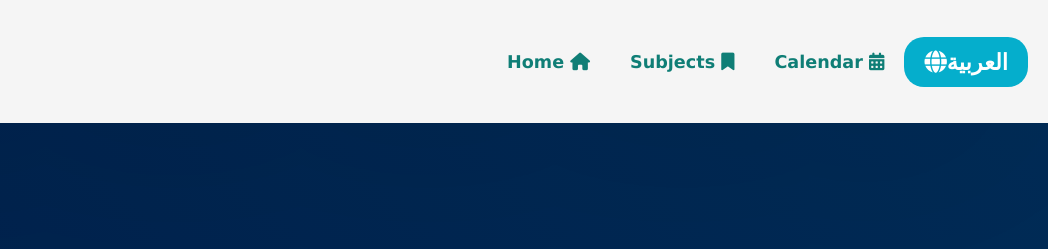
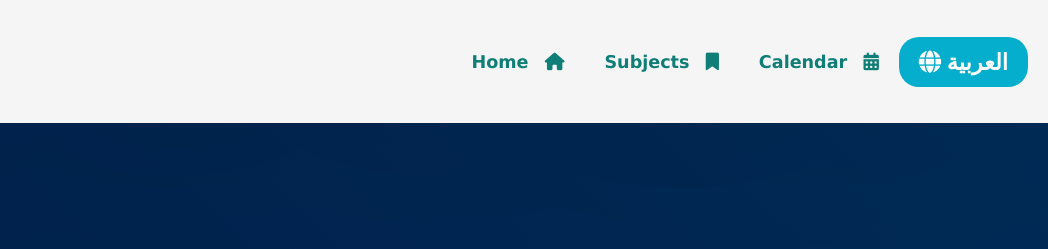
Before and after one commit to AmmarYasserAI/Nahj, a plain HTML site: page index.html in a window 1280 px wide. Shown: the top 249 px of the page, 232-1280 px from the left. Drawn offline with nearby package versions, Linux system fonts and the light colour scheme.

Commit message:
Icons in hamburger menu

```diff
--- a/index.html
+++ b/index.html
@@ -23,13 +23,11 @@
         alt="Main Logo"
       />
       <nav class="nav">
-        <a href="#main">Home <i class="fas fa-home"></i></a>
-        <a href="#Subjects">Subjects <i class="fas fa-bookmark"></i></a>
-        <a href="#Calendar">Calendar <i class="fas fa-calendar-alt"></i></a>
-        <button class="lang"> <i class="fas fa-globe">العربية</i></button>
+        <a href="#main">Home <i class="fas fa-home" id="emos"></i></a>
+        <a href="#Subjects">Subjects <i class="fas fa-bookmark" id="emos"></i></a>
+        <a href="#Calendar">Calendar <i class="fas fa-calendar-alt" id="emos"></i></a>
+        <button class="lang"> <i class="fas fa-globe" id="emosa">  العربية</i></button>
       </nav>
-      <style></style>
-
       <div class="hamburger">
         <span class="bar"></span>
         <span class="bar"></span>
--- a/style.css
+++ b/style.css
@@ -141,6 +141,12 @@ header {
         left: 0;
 }
   }
+
+#emos{
+    padding-left: 10px;
+}
+
+
 /*---------Main Section-------*/
 /*---------Main Section-------*/
 /*---------Main Section-------*/
```
